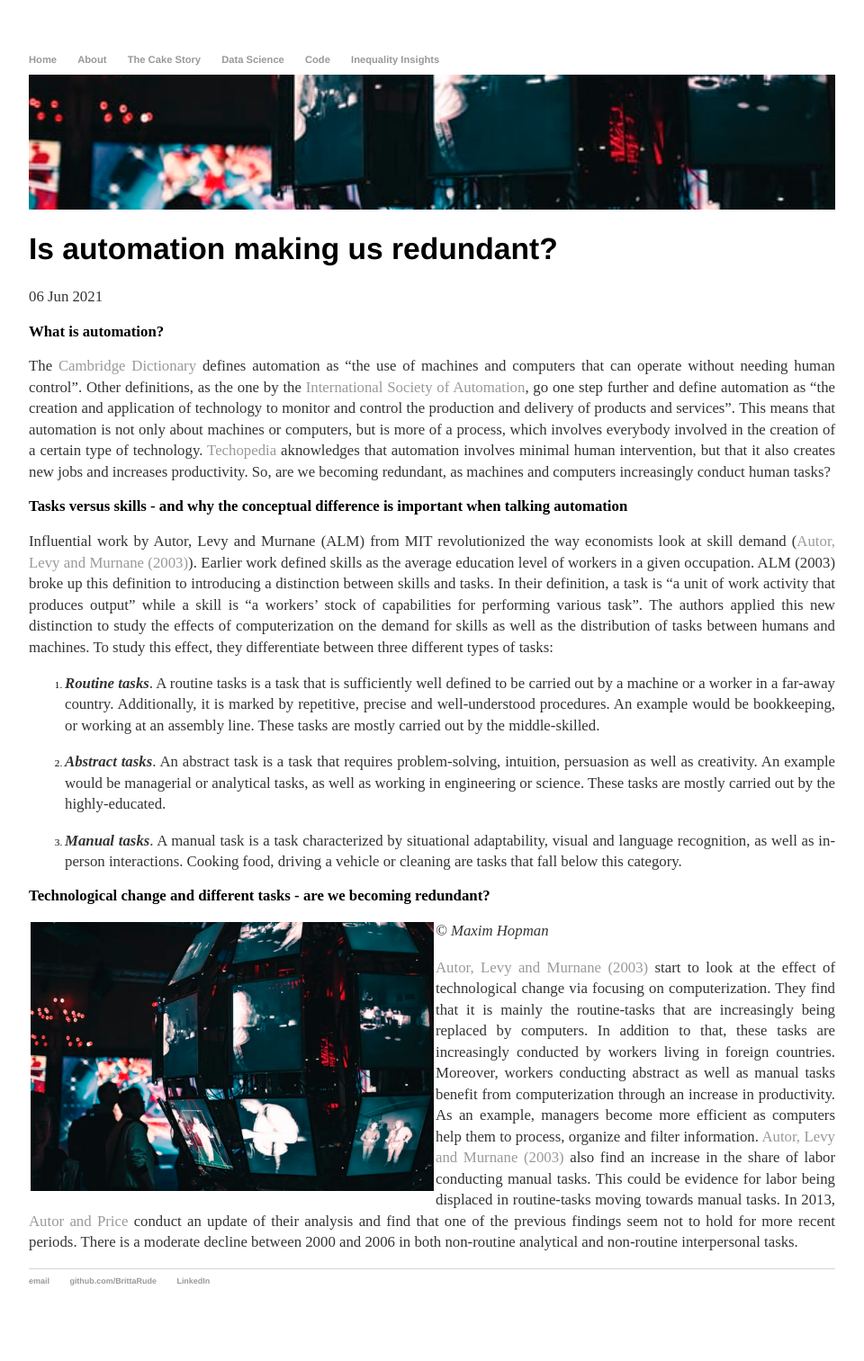
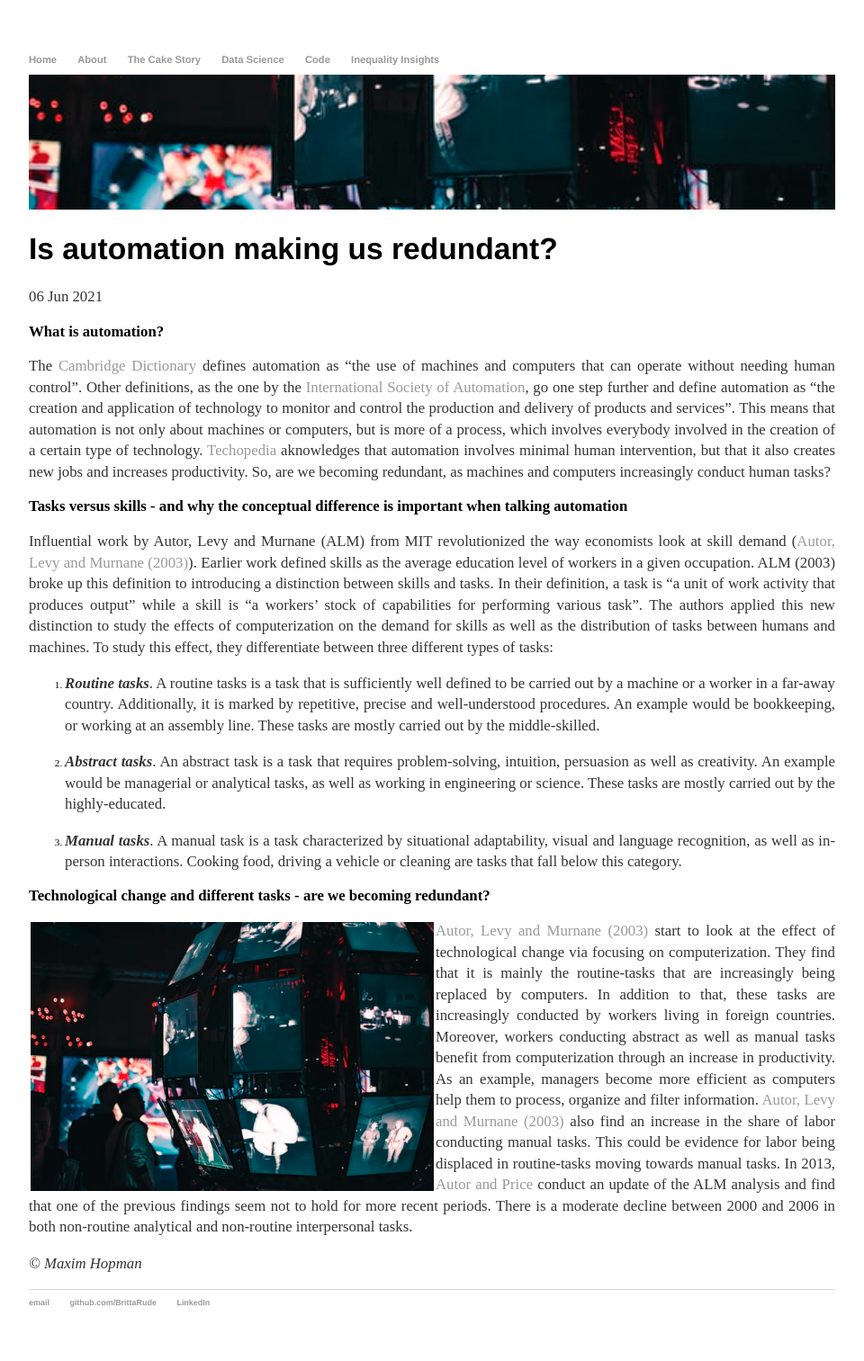
Before and after one commit to BrittaRude/BrittaRude.github.io, a Jekyll site: the page built from inputs_cakestory/_posts/2021-06-06-britta-rude-is-automation-making-us-redundant.md, in a window 1280 px wide. Shown: the whole page at 90% size, without its empty margins (160-1120 px from the left). Built offline with Jekyll 4.4.1, drawn with Linux system fonts in a browser that asks for light colours; before the commit the page ends 1489 px from its top, so only the background shows below that.

Commit message:
Update 2021-06-06-britta-rude-is-automation-making-us-redundant.md

```diff
--- a/inputs_cakestory/_posts/2021-06-06-britta-rude-is-automation-making-us-redundant.md
+++ b/inputs_cakestory/_posts/2021-06-06-britta-rude-is-automation-making-us-redundant.md
@@ -22,7 +22,8 @@
 
 ## Technological change and different tasks - are we becoming redundant?
 
-*© Maxim Hopman*
 <img src="/images/automation.jpg" alt="automation" style="float:left;margin: 2px 2px 2px 2px;max-width:50%;"/>
 
-[Autor, Levy and Murnane (2003)](https://economics.mit.edu/files/11600) start to look at the effect of technological change via focusing on computerization. They find that it is mainly the routine-tasks that are increasingly being replaced by computers. In addition to that, these tasks are increasingly conducted by workers living in foreign countries. Moreover, workers conducting abstract as well as manual tasks benefit from computerization through an increase in productivity. As an example, managers become more efficient as computers help them to process, organize and filter information. [Autor, Levy and Murnane (2003)](https://economics.mit.edu/files/11600) also find an increase in the share of labor conducting manual tasks. This could be evidence for labor being displaced in routine-tasks moving towards manual tasks. In 2013, [Autor and Price](https://economics.mit.edu/files/11600) conduct an update of their analysis and find that one of the previous findings seem not to hold for more recent periods. There is a moderate decline between 2000 and 2006 in both non-routine analytical and non-routine interpersonal tasks.
+[Autor, Levy and Murnane (2003)](https://economics.mit.edu/files/11600) start to look at the effect of technological change via focusing on computerization. They find that it is mainly the routine-tasks that are increasingly being replaced by computers. In addition to that, these tasks are increasingly conducted by workers living in foreign countries. Moreover, workers conducting abstract as well as manual tasks benefit from computerization through an increase in productivity. As an example, managers become more efficient as computers help them to process, organize and filter information. [Autor, Levy and Murnane (2003)](https://economics.mit.edu/files/11600) also find an increase in the share of labor conducting manual tasks. This could be evidence for labor being displaced in routine-tasks moving towards manual tasks. In 2013, [Autor and Price](https://economics.mit.edu/files/11600) conduct an update of the ALM analysis and find that one of the previous findings seem not to hold for more recent periods. There is a moderate decline between 2000 and 2006 in both non-routine analytical and non-routine interpersonal tasks.
+
+*© Maxim Hopman*
```
